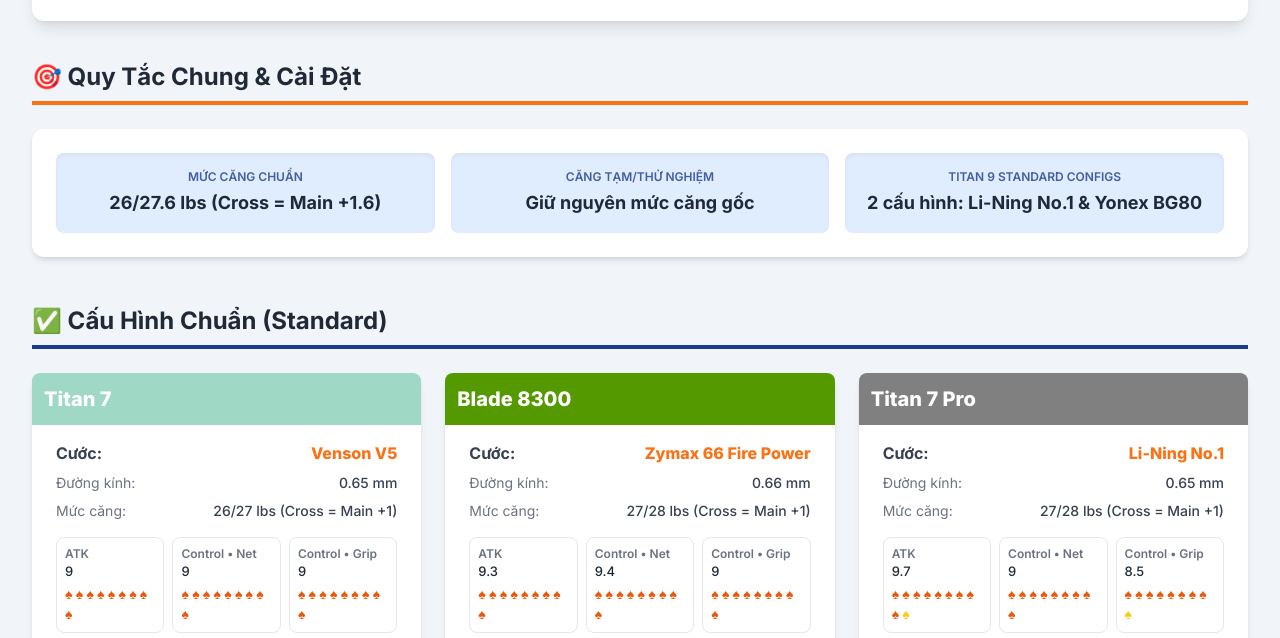
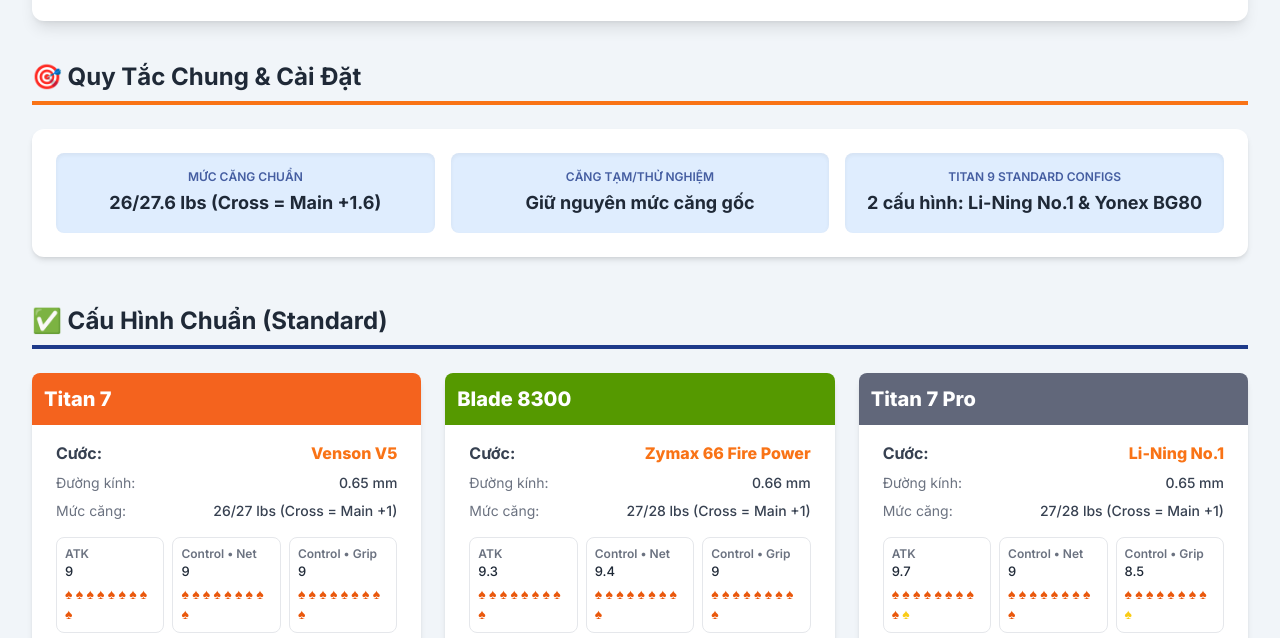
Before and after one commit to DungRaymond/bmin, a plain HTML site: page index.html in a window 1280 px wide. Shown: the part 135-773 px from the top of the page. Drawn offline with nearby package versions, Linux system fonts and the light colour scheme.

Commit message:
fast commit from windows 10 desktop

```diff
--- a/index.html
+++ b/index.html
@@ -77,14 +77,14 @@
   <script>
     // ---- UI helpers & constants ----
     const RACKET_COLORS = {
-      "Titan 1000 xám": { bg: "#023852", text: "text-white" },
-      "Titan 1000 hồng": { bg: "#c026d3", text: "text-white" },
-      "Titan 1000 đen": { bg: "#fa7516", text: "text-white" },
-      "Titan 9": { bg: "#dc2e2f", text: "text-white" },
-      "Titan 7": { bg: "#9fd8c5", text: "text-white" },
-      "Titan 7 Pro": { bg: "gray", text: "text-white" },
+      "Titan 1000 xám": { bg: "#3B9797", text: "text-white" },
+      "Titan 1000 hồng": { bg: "#FF7ED4", text: "text-white" },
+      "Titan 1000 đen": { bg: "#000000", text: "text-white" },
+      "Titan 9": { bg: "#BF092F", text: "text-white" },
+      "Titan 7": { bg: "#F4631E", text: "text-white" },
+      "Titan 7 Pro": { bg: "#61677A", text: "text-white" },
       "Blade 8300": { bg: "#559900", text: "text-white" },
-      "Infinity Edge 001": { bg: "#fac005", text: "text-white" },
+      "Infinity Edge 001": { bg: "#6420AA", text: "text-white" },
     };
     const DEFAULT_HEADER_COLOR = { bg: '#4b5563', text: 'text-white' };
 
```
